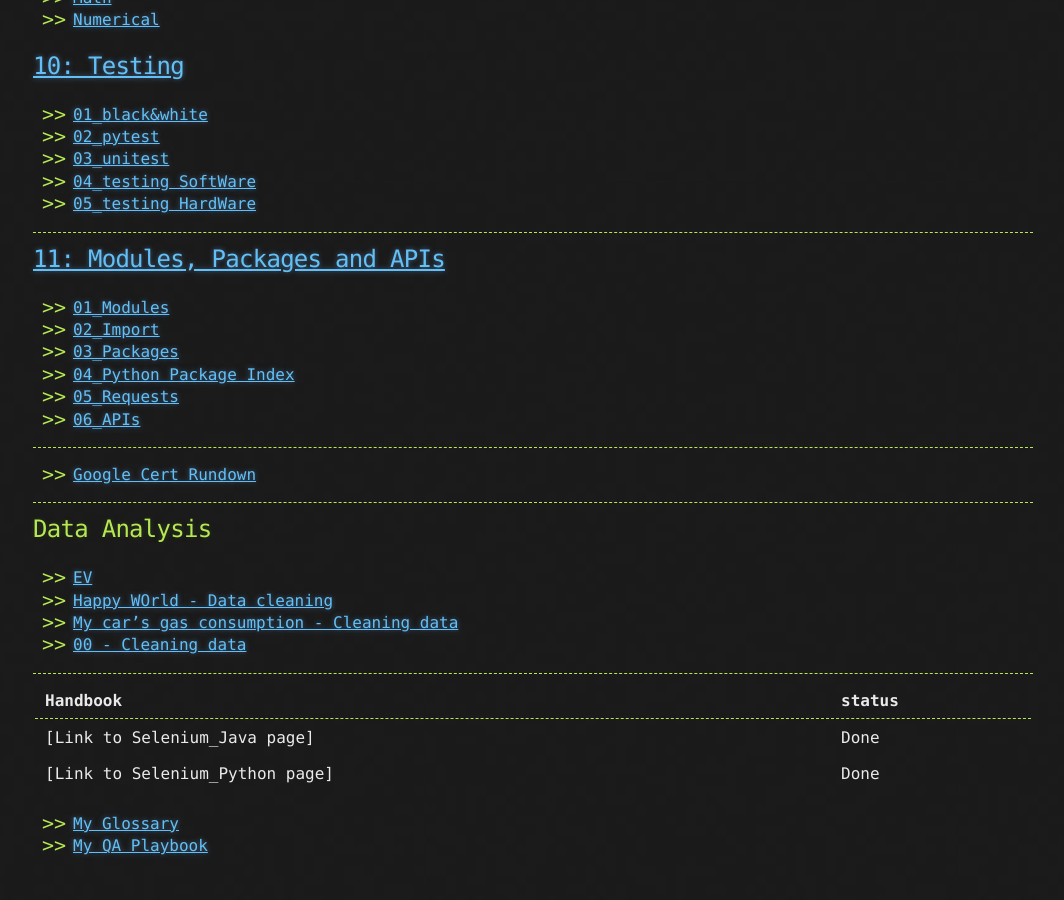
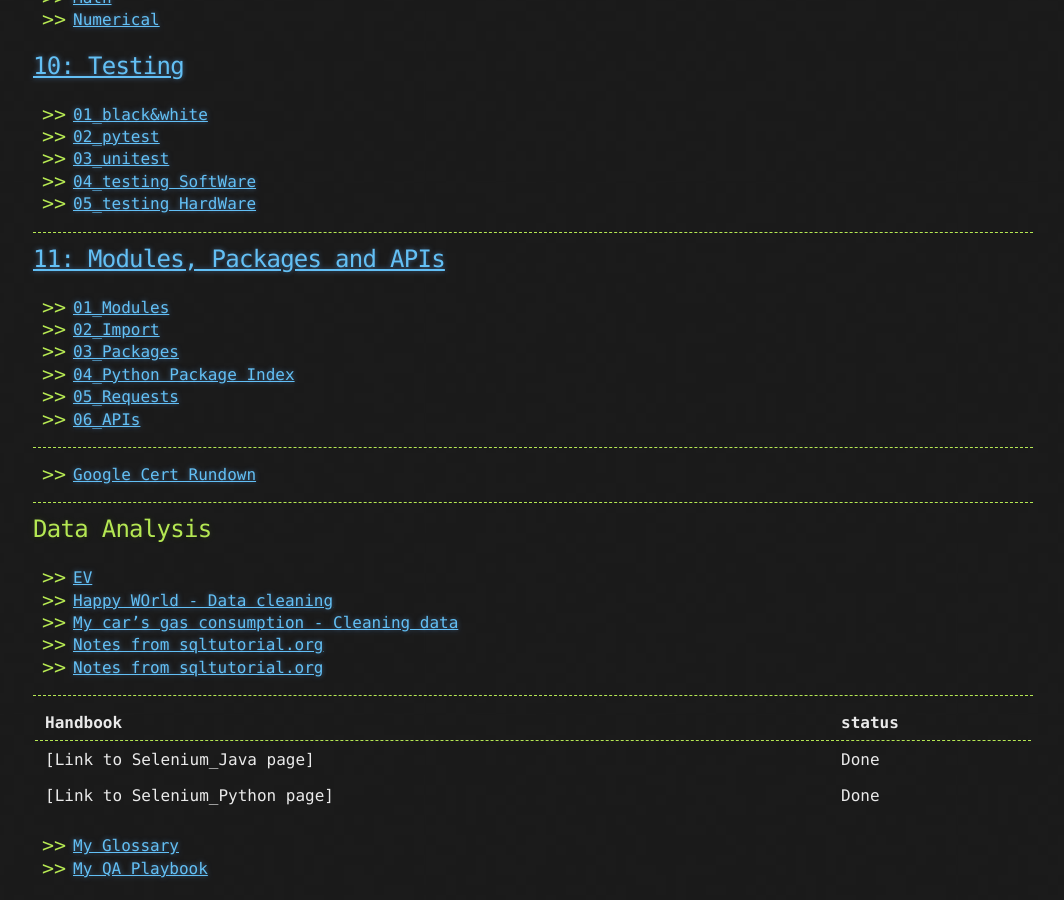
Before and after one commit to sciustechnologia/sciustechnologia.github.io, a Jekyll site: the page built from index.md, in a window 1280 px wide and 900 px high, scrolled down 5670 px. Shown: the whole window, without its empty margins (107-1171 px from the left). Built offline with Jekyll 4.4.1, drawn with Linux system fonts in a browser that asks for light colours; before the commit the page ends 6548 px from its top, so only the background shows below that.

Commit message:
Update index.md

```diff
--- a/index.md
+++ b/index.md
@@ -265,7 +265,8 @@ Testing AI
 - [EV](./data/ev.html)
 - [Happy WOrld - Data cleaning](./data/happy.html)
 - [My car's gas consumption - Cleaning data](./data/bb.html)
-- [00 - Cleaning data](./data/10_00.html)
+- [Notes from  sqltutorial.org](./data/10_00.html)
+- [Notes from  sqltutorial.org](./data/10_01.html)
 
 ***
 
```
